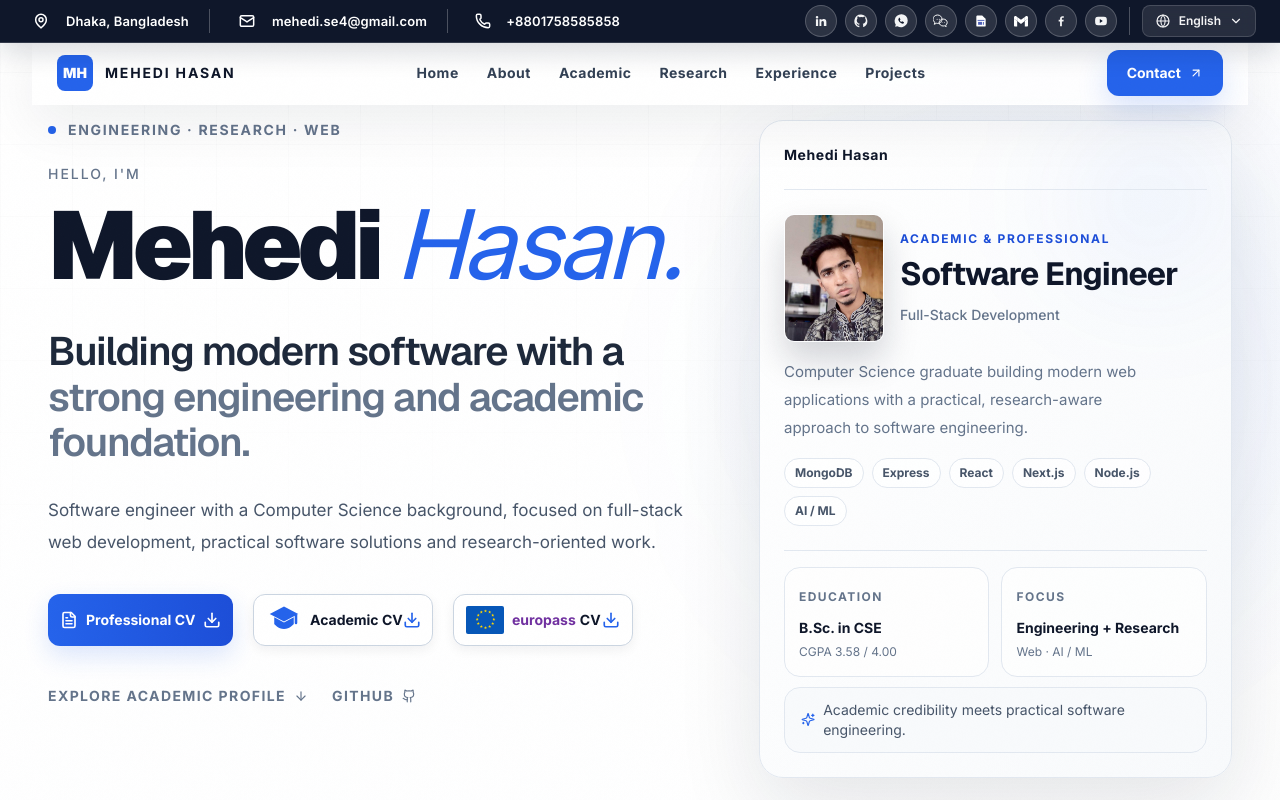
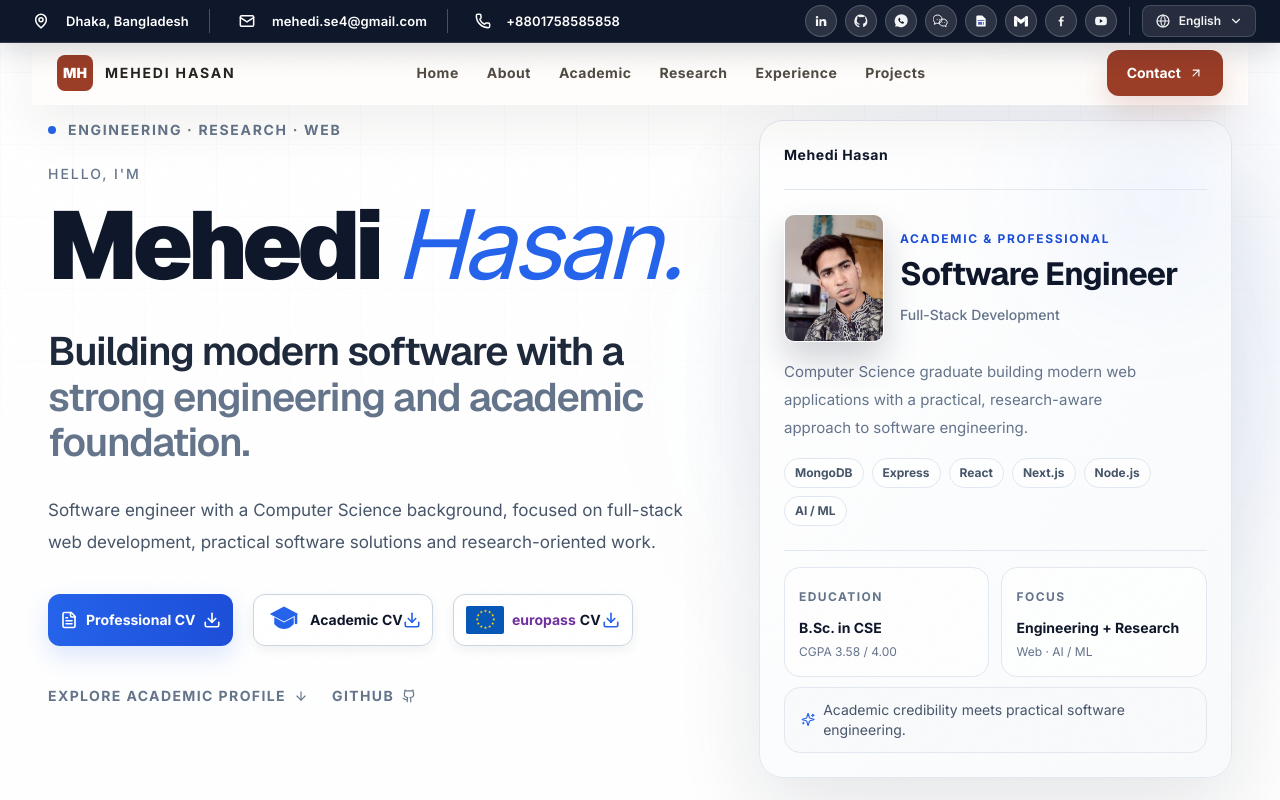
Before and after one commit to Mehedi1-SWE/portfolio, a Next.js app: page / in a window 1280 px wide. Shown: the top 800 px of the page. Built offline with nearby package versions, Linux system fonts and the light colour scheme.

Commit message:
Restore original Navbar color palette

```diff
--- a/components/Navbar.tsx
+++ b/components/Navbar.tsx
@@ -18,7 +18,7 @@ export function Navbar() {
 
   return (
     <header className="fixed left-0 top-[40px] z-50 w-full px-4 pt-0 lg:px-8">
-      <nav className="mx-auto flex h-[65px] max-w-[1280px] items-center justify-between border border-white/80 bg-[#FFFFFFCC] px-4 shadow-[0_18px_55px_rgba(15,23,42,.075)] backdrop-blur-xl lg:px-6">
+      <nav className="mx-auto flex h-[65px] max-w-[1280px] items-center justify-between border border-white/80 bg-[#FFFDFACC] px-4 shadow-[0_18px_55px_rgba(54,39,29,.075)] backdrop-blur-xl lg:px-6">
 
         {/* Logo */}
         <Link
@@ -26,11 +26,11 @@ export function Navbar() {
           className="flex min-h-11 items-center gap-3"
           aria-label="Go to homepage"
         >
-          <span className="flex h-9 w-9 items-center justify-center rounded-lg bg-[#2563EB] text-sm font-black text-white">
+          <span className="flex h-9 w-9 items-center justify-center rounded-lg bg-[#9B3D27] text-sm font-black text-white">
             MH
           </span>
 
-          <span className="hidden text-sm font-bold uppercase tracking-[.13em] text-[#0F172A] sm:block">
+          <span className="hidden text-sm font-bold uppercase tracking-[.13em] text-[#27231F] sm:block">
             Mehedi Hasan
           </span>
         </Link>
@@ -41,7 +41,7 @@ export function Navbar() {
             <Link
               key={href}
               href={href}
-              className="relative min-h-11 py-3 text-sm font-bold tracking-[.035em] text-[#334155] transition hover:text-[#0F172A]"
+              className="relative min-h-11 py-3 text-sm font-bold tracking-[.035em] text-[#514B44] transition hover:text-[#211F1C]"
             >
               {label}
             </Link>
@@ -49,24 +49,24 @@ export function Navbar() {
         </div>
 
         {/* Mobile Menu Toggle */}
-        <button type="button" aria-label={isMenuOpen ? "Close navigation menu" : "Open navigation menu"} aria-expanded={isMenuOpen} aria-controls="mobile-navigation" onClick={() => setIsMenuOpen(!isMenuOpen)} className="inline-flex h-11 w-11 items-center justify-center rounded-xl border border-[#E2E8F0] bg-white text-[#334155] transition hover:border-[#2563EB] hover:text-[#2563EB] md:hidden">
+        <button type="button" aria-label={isMenuOpen ? "Close navigation menu" : "Open navigation menu"} aria-expanded={isMenuOpen} aria-controls="mobile-navigation" onClick={() => setIsMenuOpen(!isMenuOpen)} className="inline-flex h-11 w-11 items-center justify-center rounded-xl border border-[#E8DDD7] bg-[#FFFDFACC] text-[#514B44] transition hover:border-[#9B3D27] hover:text-[#9B3D27] md:hidden">
           {isMenuOpen ? <X size={20} /> : <Menu size={20} />}
         </button>
 
         {/* Contact Button */}
         <Link
           href="#contact"
-          className="inline-flex min-h-[46px] items-center justify-center gap-2 rounded-xl bg-[#2563EB] px-5 text-sm font-bold text-white shadow-[0_12px_30px_rgba(37,99,235,.18)] transition hover:-translate-y-0.5 hover:bg-[#1D4ED8]"
+          className="inline-flex min-h-[46px] items-center justify-center gap-2 rounded-xl bg-[#9B3D27] px-5 text-sm font-bold text-white shadow-[0_12px_30px_rgba(155,61,39,.18)] transition hover:-translate-y-0.5 hover:bg-[#7F2F20]"
         >
           Contact
           <ArrowUpRight size={14} />
         </Link>
       </nav>
 
-      <div id="mobile-navigation" className={`absolute left-4 right-4 top-[73px] rounded-xl border border-[#E2E8F0] bg-[#FFFFFF] p-3 shadow-[0_18px_45px_rgba(15,23,42,.14)] md:hidden ${isMenuOpen ? "block" : "hidden"}`}>
+      <div id="mobile-navigation" className={`absolute left-4 right-4 top-[73px] rounded-xl border border-[#E8DDD7] bg-[#FFFDFACC] p-3 shadow-[0_18px_45px_rgba(15,23,42,.14)] md:hidden ${isMenuOpen ? "block" : "hidden"}`}>
         <div className="flex flex-col">
           {links.map(([label, href]) => (
-            <Link key={href} href={href} onClick={() => setIsMenuOpen(false)} className="flex min-h-11 items-center rounded-lg px-3 text-sm font-bold text-[#334155] transition hover:bg-[#EFF6FF] hover:text-[#2563EB]">
+            <Link key={href} href={href} onClick={() => setIsMenuOpen(false)} className="flex min-h-11 items-center rounded-lg px-3 text-sm font-bold text-[#514B44] transition hover:bg-[#F7ECE7] hover:text-[#9B3D27]">
               {label}
             </Link>
           ))}
```
